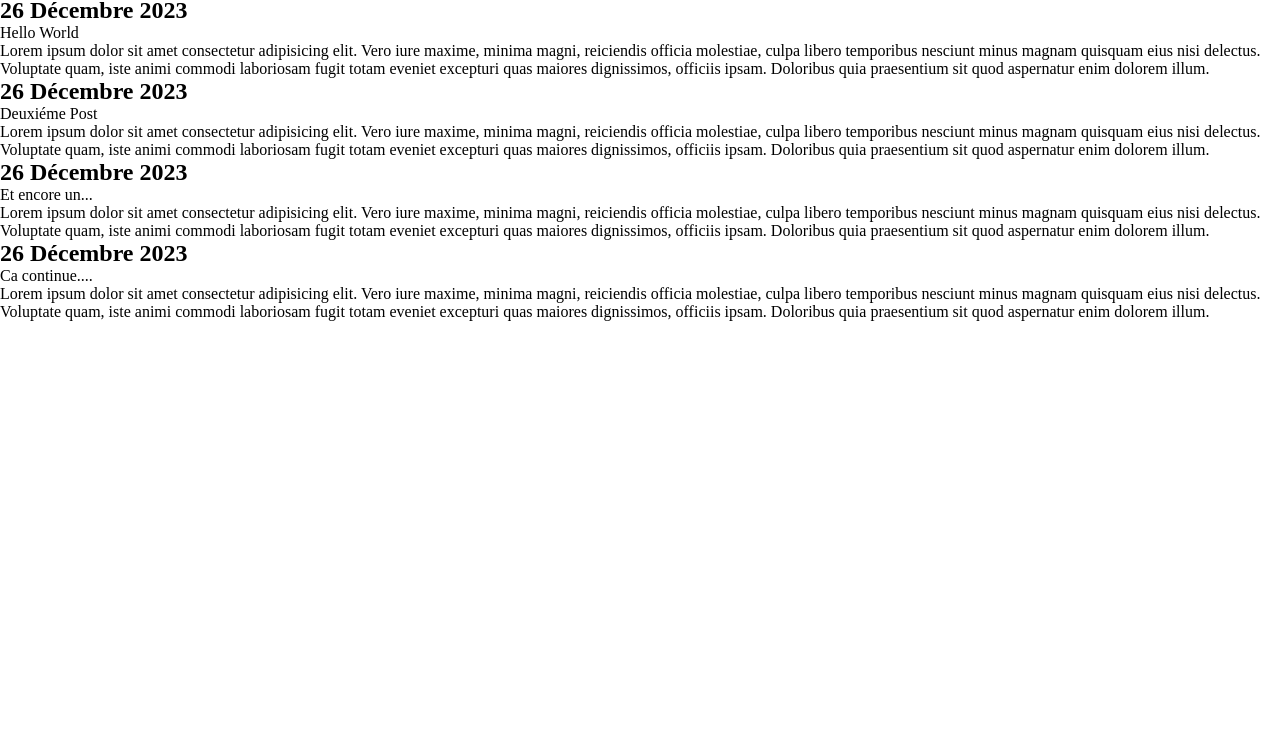
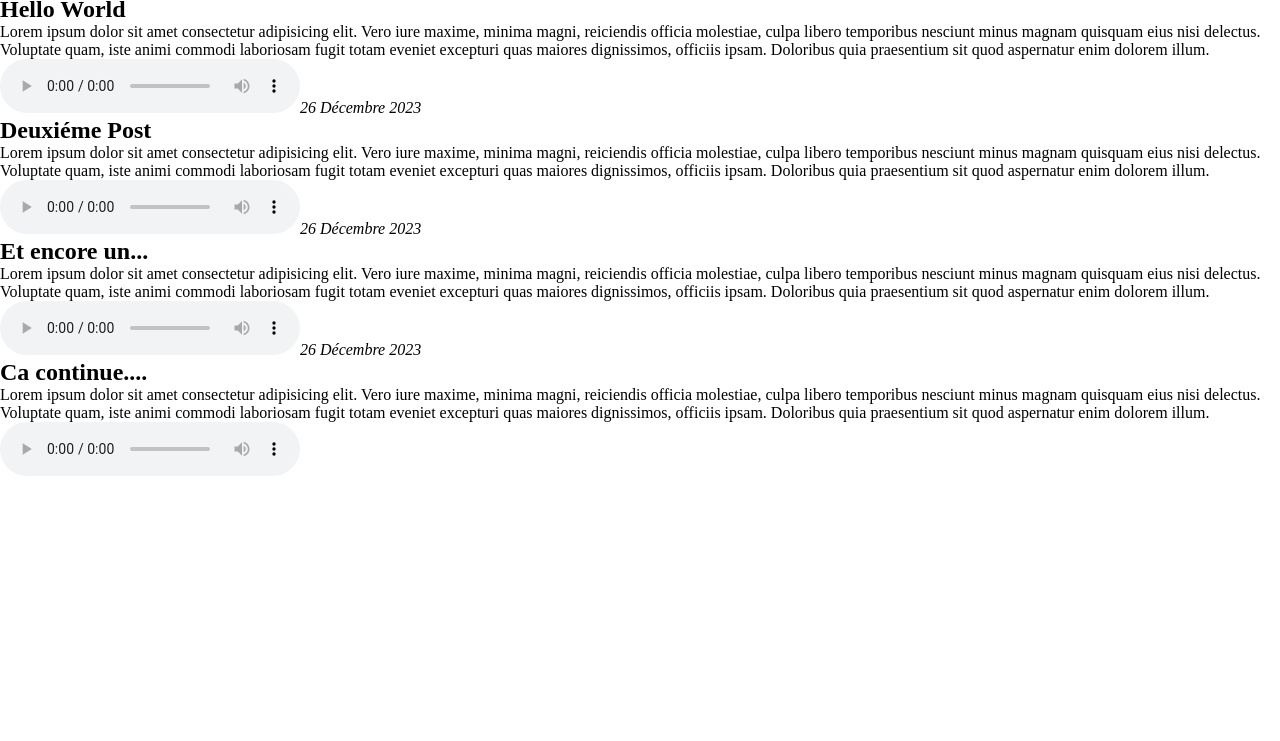
Before and after one commit to Anowond/Projet-Podcast-JS, a plain HTML site: page podcast.html in a window 1280 px wide. Shown: the part 59-800 px from the top of the page. Drawn offline with nearby package versions, Linux system fonts and the light colour scheme; no server answers.

Commit message:
on laisse tomber l'idée du TTS et on continue le TP

```diff
--- a/podcast.html
+++ b/podcast.html
@@ -1,16 +1,17 @@
 <!DOCTYPE html>
 <html lang="en">
+
 <head>
     <meta charset="UTF-8">
     <meta name="viewport" content="width=device-width, initial-scale=1.0">
     <link rel="stylesheet" href="./style/podcast.css">
     <script type="module" src="./scripts/podcasts.js" defer></script>
     <script type="module" src="./scripts/podcast.js" defer></script>
-    <script src="https://cdn.jsdelivr.net/npm/axios/dist/axios.min.js"></script>
     <title>podcast</title>
 </head>
+
 <body>
     <h1>Podcast</h1>
-    <button id="button">Test</button>
 </body>
+
 </html>
--- a/scripts/api.js
+++ /dev/null
@@ -1,30 +0,0 @@
-const callAPI = async (speach) => {
-
-    const options = {
-        method: 'GET',
-        url: 'https://voicerss-text-to-speech.p.rapidapi.com/',
-        params: {
-          hl: 'en-us',
-          src: `${speach}`,
-          key: 'aa3f88e9e0784f8b8ff0867f1ce6adb6',
-          f: '8khz_8bit_mono',
-          c: 'mp3',
-          r: '0'
-        },
-        headers: {
-          'X-RapidAPI-Key': '7653558c72msh4744c32ce35a248p148572jsn1385e9bed9b2',
-          'X-RapidAPI-Host': 'voicerss-text-to-speech.p.rapidapi.com'
-        }
-      };
-
-      try {
-          const response = await axios.request(options);
-          console.log(response.data);
-          return response
-      } catch (error) {
-          console.error(error);
-      }
-}
-
-
-export {callAPI}
--- a/scripts/podcast.js
+++ b/scripts/podcast.js
@@ -1,22 +1,18 @@
 import podcasts from "./podcasts.js";
-import { callAPI } from "./api.js";
-
-
-let button = document.getElementById("button")
 
 // Décomposition de l'objbet podcast
-podcasts.map( async podcast => {
+podcasts.map(podcast => {
 
     // Pour chaque élément, créer une balise dans le fichier HTML
 
     // Pour la date
-    let date = document.createElement("h2")
+    let date = document.createElement("i")
     date.classList.add("date")
     date.textContent = podcast.date
     document.body.appendChild(date)
 
     // Pour le nom
-    let name = document.createElement("p")
+    let name = document.createElement("h2")
     name.classList.add("name")
     name.textContent = podcast.name
     document.body.appendChild(name)
@@ -27,21 +23,11 @@ podcasts.map( async podcast => {
     content.textContent = podcast.content
     document.body.appendChild(content)
 
-
-    // On intégre un lecteur audio qui lira le contenu de la variable speach
-
-        let response = await callAPI(content.textContent)
-        console.log("response : ", response)
-
-
-    // Response n'est pas exploitable en l'état, on doit passer par la création d'un blob
-    let blob = new Blob([response.data], {type: 'audio/mpeg'})
-    let url = URL.createObjectURL(blob)
-    console.log(url)
-
+    // Pour l'audio
     let audio = document.createElement("audio")
+    audio.preload = true
     audio.controls = true
-    audio.src = url
+    audio.src = podcast.url
     document.body.appendChild(audio)
 
     console.log(audio)
--- a/scripts/podcasts.js
+++ b/scripts/podcasts.js
@@ -3,22 +3,26 @@ let podcasts = [
     {
         date: "26 Décembre 2023",
         name: "Hello World",
-        content: "Lorem ipsum dolor sit amet consectetur adipisicing elit. Vero iure maxime, minima magni, reiciendis officia molestiae, culpa libero temporibus nesciunt minus magnam quisquam eius nisi delectus. Voluptate quam, iste animi commodi laboriosam fugit totam eveniet excepturi quas maiores dignissimos, officiis ipsam. Doloribus quia praesentium sit quod aspernatur enim dolorem illum."
+        content: "Lorem ipsum dolor sit amet consectetur adipisicing elit. Vero iure maxime, minima magni, reiciendis officia molestiae, culpa libero temporibus nesciunt minus magnam quisquam eius nisi delectus. Voluptate quam, iste animi commodi laboriosam fugit totam eveniet excepturi quas maiores dignissimos, officiis ipsam. Doloribus quia praesentium sit quod aspernatur enim dolorem illum.",
+        url: "../sounds/The Witcher 3 OST - Ciri Battle Theme.m4a"
     },
     {
         date: "26 Décembre 2023",
         name: "Deuxiéme Post",
-        content: "Lorem ipsum dolor sit amet consectetur adipisicing elit. Vero iure maxime, minima magni, reiciendis officia molestiae, culpa libero temporibus nesciunt minus magnam quisquam eius nisi delectus. Voluptate quam, iste animi commodi laboriosam fugit totam eveniet excepturi quas maiores dignissimos, officiis ipsam. Doloribus quia praesentium sit quod aspernatur enim dolorem illum."
+        content: "Lorem ipsum dolor sit amet consectetur adipisicing elit. Vero iure maxime, minima magni, reiciendis officia molestiae, culpa libero temporibus nesciunt minus magnam quisquam eius nisi delectus. Voluptate quam, iste animi commodi laboriosam fugit totam eveniet excepturi quas maiores dignissimos, officiis ipsam. Doloribus quia praesentium sit quod aspernatur enim dolorem illum.",
+        url: "../sounds/The Witcher 3 OST - Skellige Combat Song.opus"
     },
     {
         date: "26 Décembre 2023",
         name: "Et encore un...",
-        content: "Lorem ipsum dolor sit amet consectetur adipisicing elit. Vero iure maxime, minima magni, reiciendis officia molestiae, culpa libero temporibus nesciunt minus magnam quisquam eius nisi delectus. Voluptate quam, iste animi commodi laboriosam fugit totam eveniet excepturi quas maiores dignissimos, officiis ipsam. Doloribus quia praesentium sit quod aspernatur enim dolorem illum."
+        content: "Lorem ipsum dolor sit amet consectetur adipisicing elit. Vero iure maxime, minima magni, reiciendis officia molestiae, culpa libero temporibus nesciunt minus magnam quisquam eius nisi delectus. Voluptate quam, iste animi commodi laboriosam fugit totam eveniet excepturi quas maiores dignissimos, officiis ipsam. Doloribus quia praesentium sit quod aspernatur enim dolorem illum.",
+        url: "../sounds/The Witcher 3 OST - Steel For Humans.m4a"
     },
     {
         date: "26 Décembre 2023",
         name: "Ca continue....",
-        content: "Lorem ipsum dolor sit amet consectetur adipisicing elit. Vero iure maxime, minima magni, reiciendis officia molestiae, culpa libero temporibus nesciunt minus magnam quisquam eius nisi delectus. Voluptate quam, iste animi commodi laboriosam fugit totam eveniet excepturi quas maiores dignissimos, officiis ipsam. Doloribus quia praesentium sit quod aspernatur enim dolorem illum."
+        content: "Lorem ipsum dolor sit amet consectetur adipisicing elit. Vero iure maxime, minima magni, reiciendis officia molestiae, culpa libero temporibus nesciunt minus magnam quisquam eius nisi delectus. Voluptate quam, iste animi commodi laboriosam fugit totam eveniet excepturi quas maiores dignissimos, officiis ipsam. Doloribus quia praesentium sit quod aspernatur enim dolorem illum.",
+        url: "../sounds/The Witcher 3 OST - You're... Immortal.m4a"
     },
 
 ]
```
Also changed, not shown: 4 other files.
